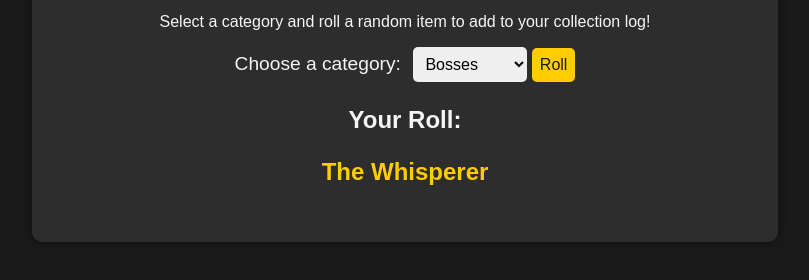
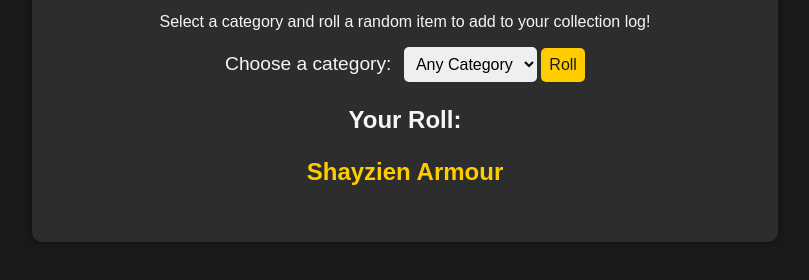
Before and after one commit to JoneJeremiassen/OSRSCollectionLog, a plain HTML site: page index.html in a window 1280 px wide. Both pictures are taken after a click on the button "Roll". Shown: the part 326-606 px from the top of the page, without its empty margins (235-1044 px from the left). Drawn offline with Linux system fonts and the light colour scheme.

Commit message:
Added any category

```diff
--- a/index.html
+++ b/index.html
@@ -14,6 +14,7 @@
     <div class="category-select">
       <label for="category">Choose a category:</label>
       <select id="category">
+        <option value="any">Any Category</option>
         <option value="bosses">Bosses</option>
         <option value="raids">Raids</option>
         <option value="clues">Clues</option>
--- a/script.js
+++ b/script.js
@@ -17,10 +17,12 @@ const categories = {
     ]
   };
 
-  // Roll button functionality
-  document.getElementById("roll-button").addEventListener("click", () => {
+    document.getElementById("roll-button").addEventListener("click", () => {
     const category = document.getElementById("category").value;
-    const items = categories[category];
+
+    const allItems = Object.values(categories).flat();
+    const items = category === "any" ? allItems : categories[category];
+
     const randomItem = items[Math.floor(Math.random() * items.length)];
     document.getElementById("roll-result").textContent = randomItem;
   });
```
